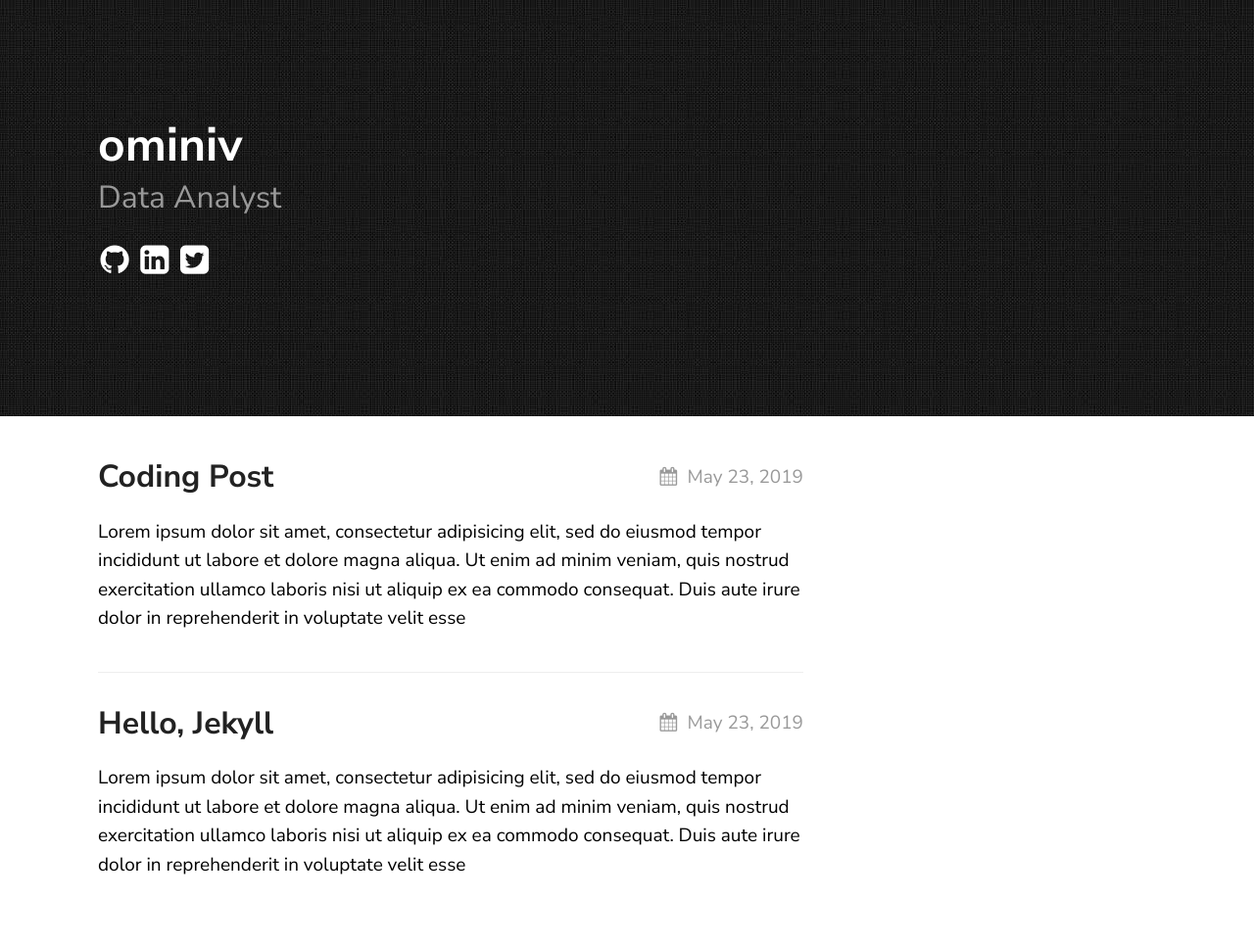
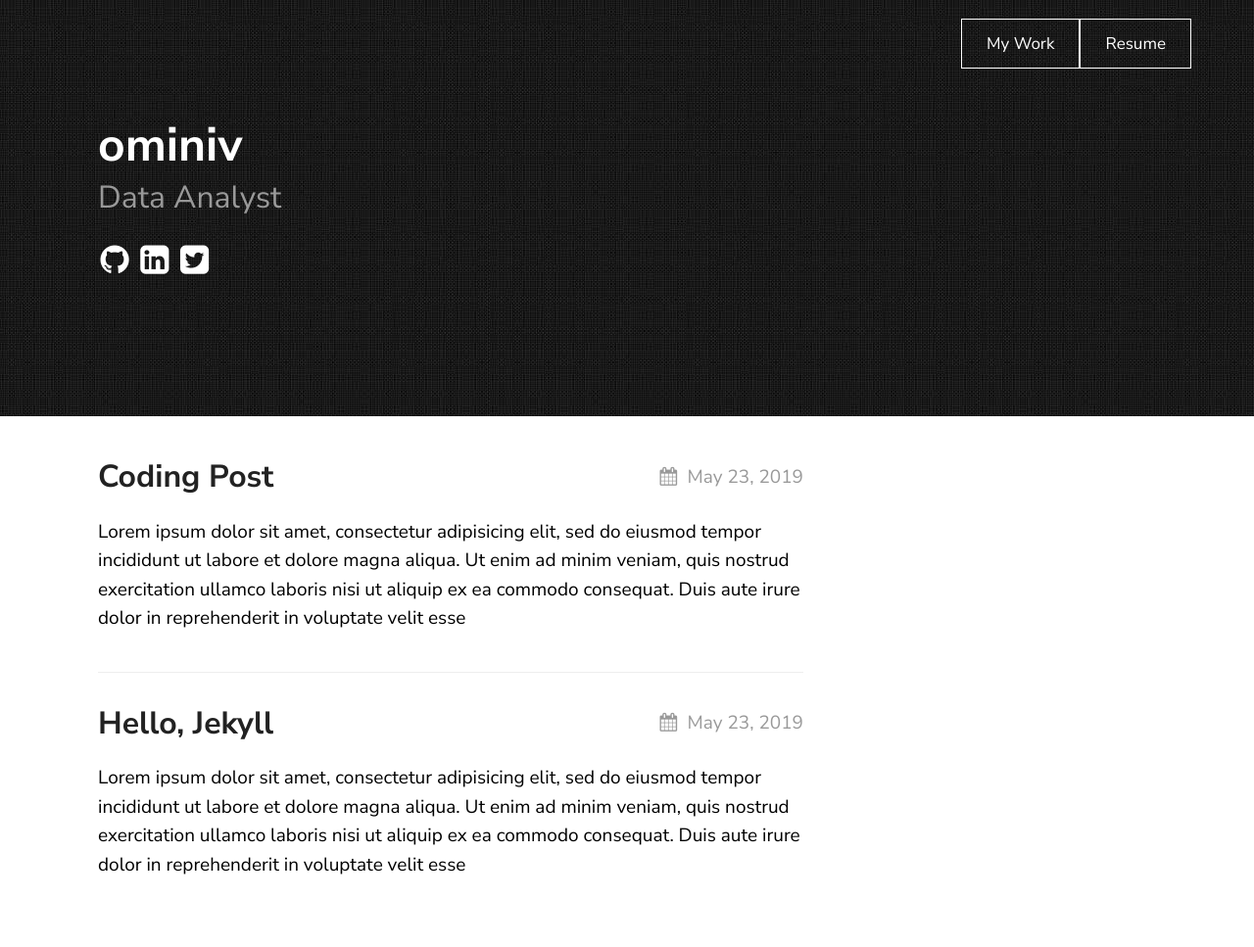
Before and after one commit to ominiv/ominiv.github.io, a Jekyll site: the page built from index.md, in a window 1280 px wide. Shown: the whole page at 98% size. Built offline with Jekyll 4.4.1, drawn with Linux system fonts in a browser that asks for light colours.

Commit message:
Theme changed

```diff
--- a/_config.yml
+++ b/_config.yml
@@ -19,9 +19,13 @@ texture:
   tagline: Data Analyst
   date_format: "%b %-d, %Y"
   style: black
-  showNav: false
+  showNav: true
   showPicker: false
-
+  navigation:
+    - title: My Work
+      url: "/my-work"
+    - title: Resume
+      url: "/resume"
   # generate social links in footer
   social_links:
     twitter: thelehhman
```
